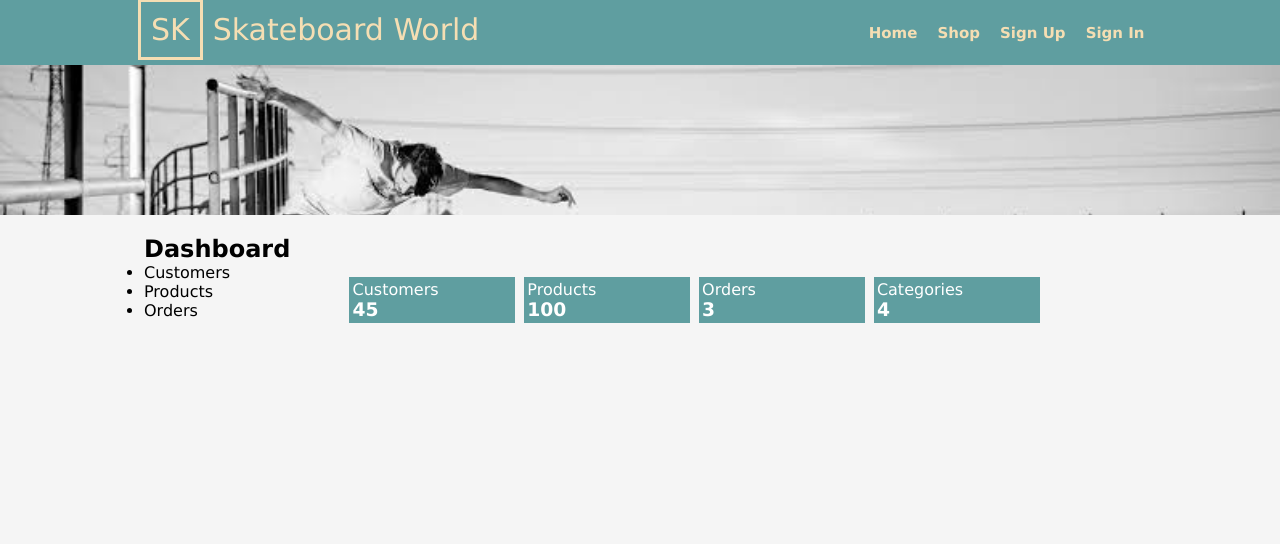
After one commit to ander1044/rush00, a PHP site: page /admin-index.php in a window 1280 px wide. The commit adds this page. Shown: the top 544 px of the page. Run offline with PHP 8.4, Linux system fonts and the light colour scheme.

Commit message:
fixed merge and added admin page

```diff
--- /dev/null
+++ b/admin-index.php
@@ -0,0 +1,57 @@
+
+<?php
+    require "header.php";
+?>
+<main>
+        <section class="minijumbo">
+                <div class="container">
+                    <div class="row">
+
+                    </div>
+                </div>
+        </section>
+        <section class="shop-class">
+            <div class="container">
+                <div class="row">
+                     <div class="shop-panel">
+                            <h2>Dashboard</h2>
+                            <ul>
+                                <li>Customers</li>
+                                <li>Products</li>
+                                <li>Orders</li>
+                            </ul>
+                     </div>
+
+                     <div class="shop-product-list">
+                         <div class="card-total">
+                            <p>Customers</p>
+                            <h3>45</h3>
+                        </div>
+
+                        <div class="card-total">
+                            <p>Products</p>
+                            <h3>100</h3>
+                        </div>
+
+                        <div class="card-total">
+                            <p>Orders</p>
+                            <h3>3</h3>
+                        </div>
+
+                        <div class="card-total">
+                            <p>Categories</p>
+                            <h3>4</h3>
+                        </div>
+                     </div>
+
+
+                </div>
+            </div>
+        </section>
+</main>
+<?php
+    require "footer.php";
+?>
+</body>
+
+</html>
--- a/header.php
+++ b/header.php
@@ -7,6 +7,7 @@ echo
 <head>
     <meta name="viewport" content="width=device-width, initial-scale=1">
     <link rel="stylesheet" href="main.css" />
+    <title>Skateboard World</title>
 </head>
 <body>
     <header>
@@ -15,11 +16,11 @@ echo
                 <div class="row">
                     <div class="menu">
                         <div class="logo">
-                            <p><span class="icon">SK</span>Skateboard World </p>
+                            <p><span class="icon">SK</span><a class="link" href="index.php">Skateboard World</a></p>
                         </div>
                         <ul>
-                            <li><a href="index.php">Home</a></li>
-                            <li><a href="shop.php">Home</a></li>
+                            <li><a class="link" href="index.php">Home</a></li>
+                            <li><a class="link" href="shop.php">Shop</a></li>
                             <!--<li>Services
                                         <ul>
                                             <li>Cloud Services</li>
@@ -27,9 +28,9 @@ echo
                                             <li>Graphics and Development</li>
                                         </ul>-->
                             </li>
-                            <li>Contact Us</li>
-                            <li class="sign-up"><a href="register.php">Sign Up</a></li>
-                            <li class="sign-in"><a href="index.php">Sign In</a></li>
+                            <li class="sign-up"><a class="link" href="register.php">Sign Up</a></li>
+                            <li class="sign-up"><a class="link" href="login.php">Sign In</a></li>
+                            <!--<li class="sign-up"><a class="link" href="login.php">Sign Out</a></li>-->
                         </ul>
                     </div>
                 </div>
--- a/main.css
+++ b/main.css
@@ -1,5 +1,5 @@
 body {
-    background: #fefefe;
+    background: #f5f5f5;
     font-family: 'Lucida Sans', 'Lucida Sans Regular', 'Lucida Grande', 'Lucida Sans Unicode', Geneva, Verdana, sans-serif;
 }
 
@@ -102,7 +102,17 @@ nav {
 .jumbotron {
     background: #dbdbdb;
     height: 550px;
-    background: url('images/b2.jpg')repeat 0 0;
+    background: url('images/sk1.png');
+    background-repeat: no-repeat;
+    background-size: 100%;
+}
+
+.minijumbo {
+    background: #dbdbdb;
+    height: 150px;
+    background: url('images/images.jpeg');
+    background-repeat: no-repeat;
+    background-size: 100%;
 }
 
 .jumbotron-heading {
@@ -118,6 +128,7 @@ nav {
 .intro {
     background: cadetblue;
     height: 450px;
+    text-align: center;
 }
 
 .header-trends {
@@ -126,12 +137,14 @@ nav {
     text-align: center;
     font-size: 25px;
     padding-top: 25px;
+    margin-bottom: 10px;
     color: wheat;
 }
 
 .home-categories {
-    background: rgb(213, 214, 214);
+    background: #f5f5f5;
     height: 450px;
+    text-align: center;
 }
 
 .header-cate {
@@ -141,6 +154,7 @@ nav {
     font-size: 25px;
     padding-top: 25px;
     color: cadetblue;
+    margin-bottom: 10px;
 }
 
 .register-class {
@@ -172,6 +186,63 @@ nav {
 }
 
 .footer {
-    background: #2c2c2c;
+    background: #f5f5f5;
     height: 200px;
 }
+
+.card {
+    width: 25%;
+    background: white;
+    padding: 5px;
+    display: inline-block;
+}
+
+.card-image {
+    padding: 10px;
+}
+
+.card-info {
+    padding: 5px;
+    color: wheat;
+    background: cadetblue;
+    font-weight: bold;
+}
+
+.link {
+    color: wheat;
+    text-decoration: none;
+}
+
+.shop-class {
+    background: #f5f5f5;
+    height: auto;
+    padding: 20px;
+}
+
+.shop-panel {
+    width: 20%;
+    display: inline-block;
+}
+
+.shop-product-list {
+    width: 70%;
+    display: inline-block;
+    font-family: 'Lucida Sans', 'Lucida Sans Regular', 'Lucida Grande', 'Lucida Sans Unicode', Geneva, Verdana, sans-serif
+}
+
+.product-header {
+    font-size: 2em;
+}
+
+.class4 {
+    font-size: 3em;
+}
+
+.card-total {
+    width: 23%;
+    padding: 3px;
+    display: inline-block;
+    margin: 2px;
+    background: cadetblue;
+    color: white;
+}
```
Also changed, not shown: index.php (+40 -0 lines), login.php (+31 -17 lines), shop.php (added, +36 -0 lines), images/images.jpeg (added).
